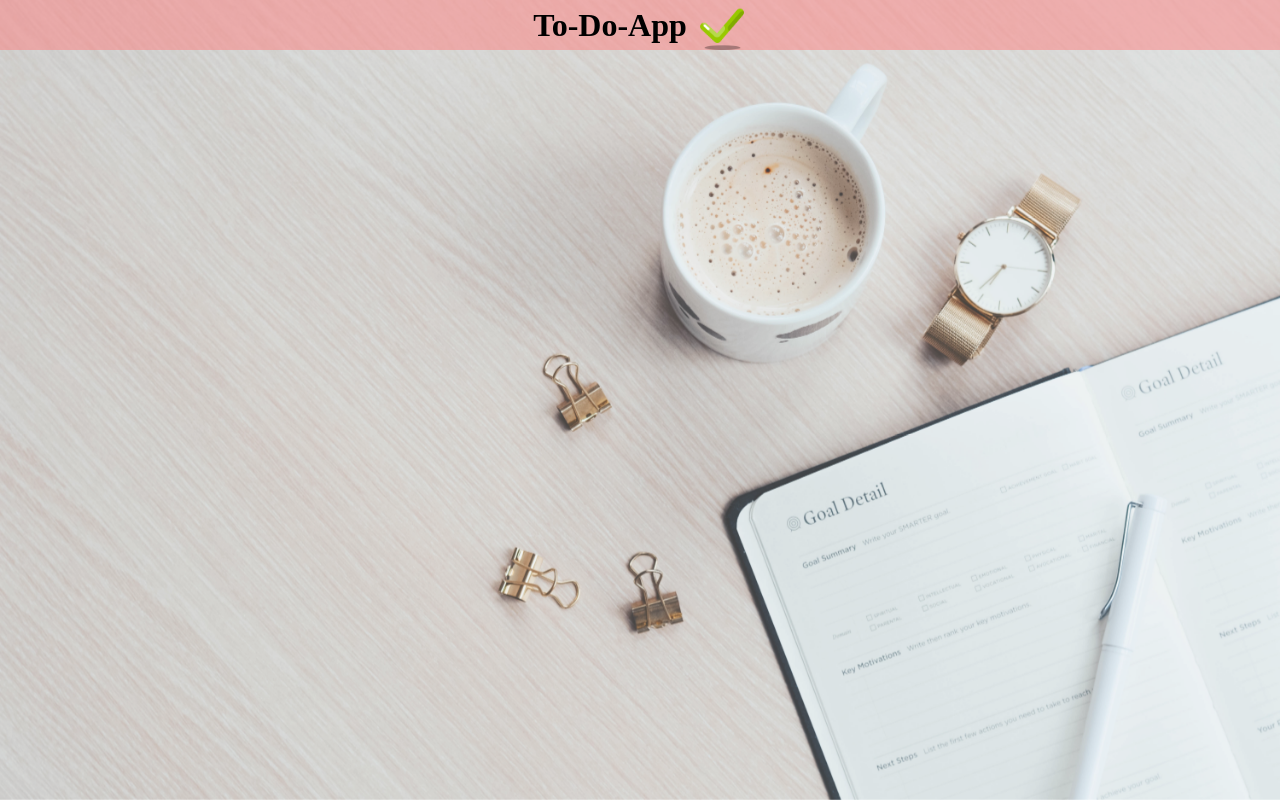
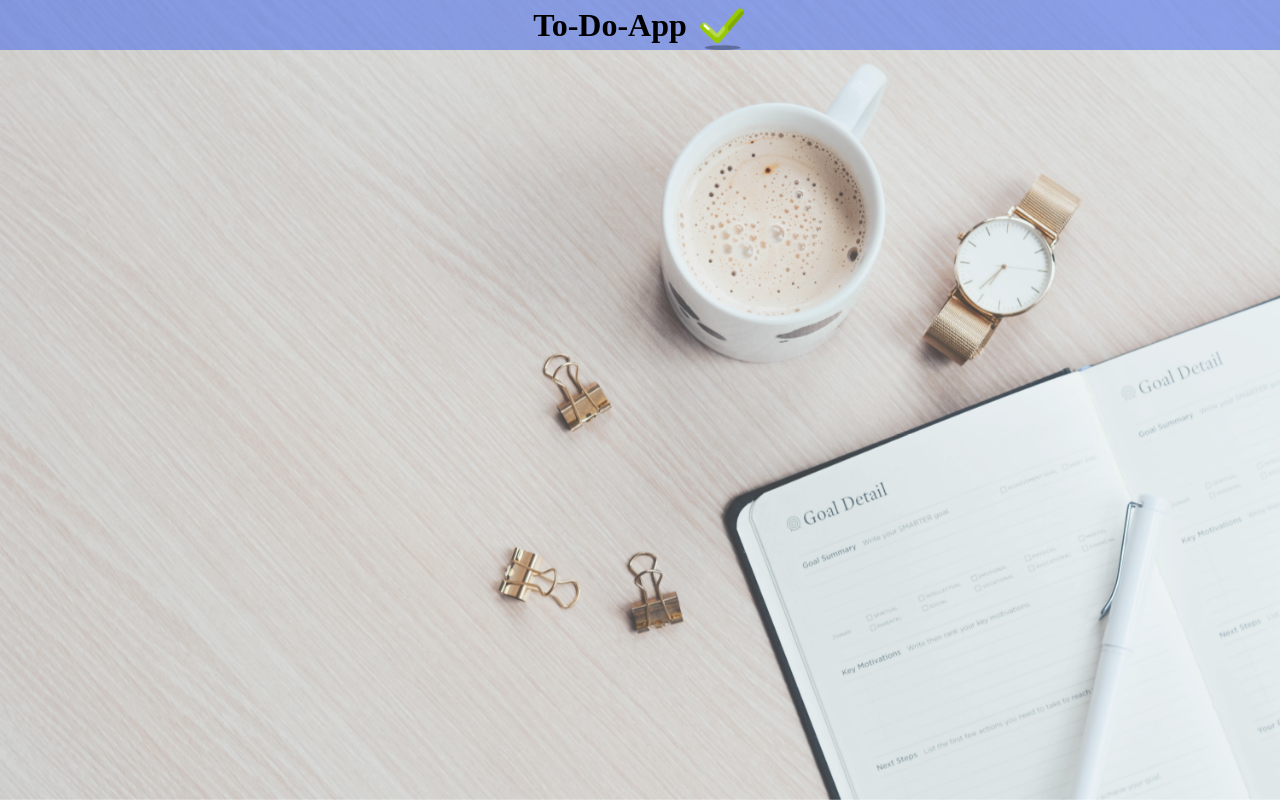
Before and after one commit to itsozod/to-do-app, a plain HTML site: page index.html in a window 1280 px wide. Drawn offline with Linux system fonts and the light colour scheme.

Commit message:
changed header color

```diff
--- a/styles.css
+++ b/styles.css
@@ -27,7 +27,8 @@ body:before {
     width: 100%;
     height: 50px;
     line-height: 50px;
-    background-color: rgba(300, 128, 128, 0.5); /* lightcoral with 50% transparency */
+    background-color: rgba(57, 97, 240, 0.5); /* #3961F0 with 50% transparency */
+    ;
 }
 .header-container {
     display: flex;
```
